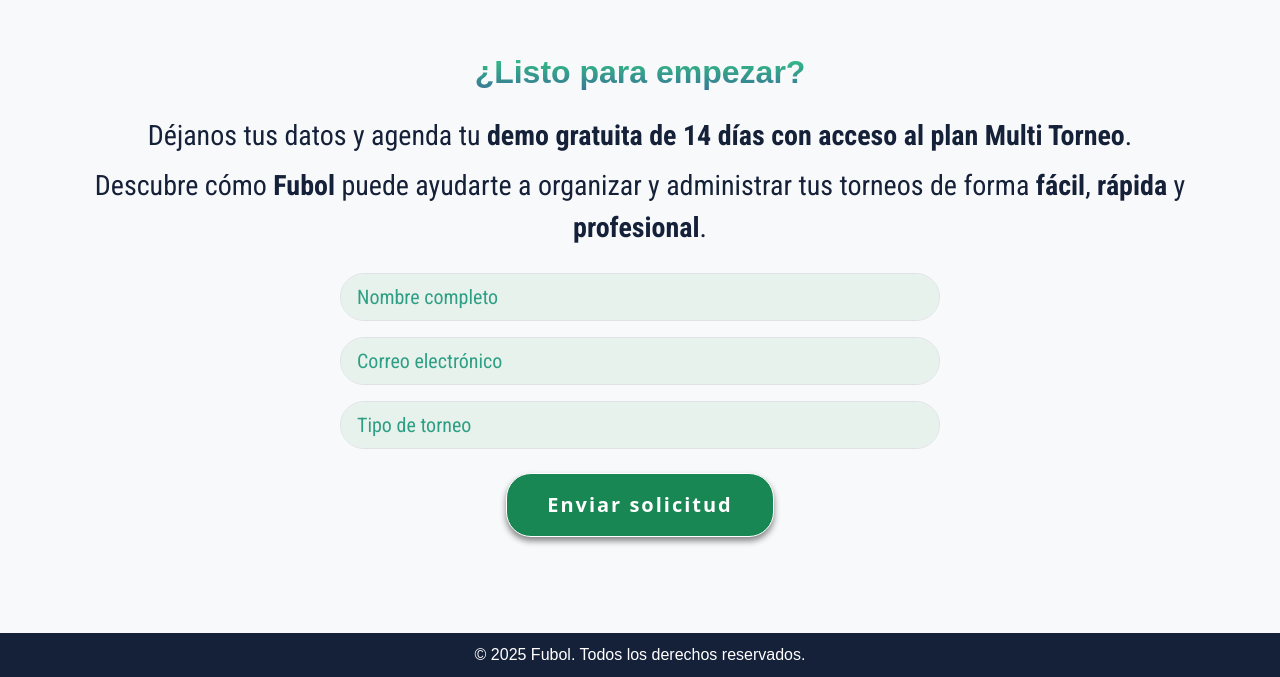
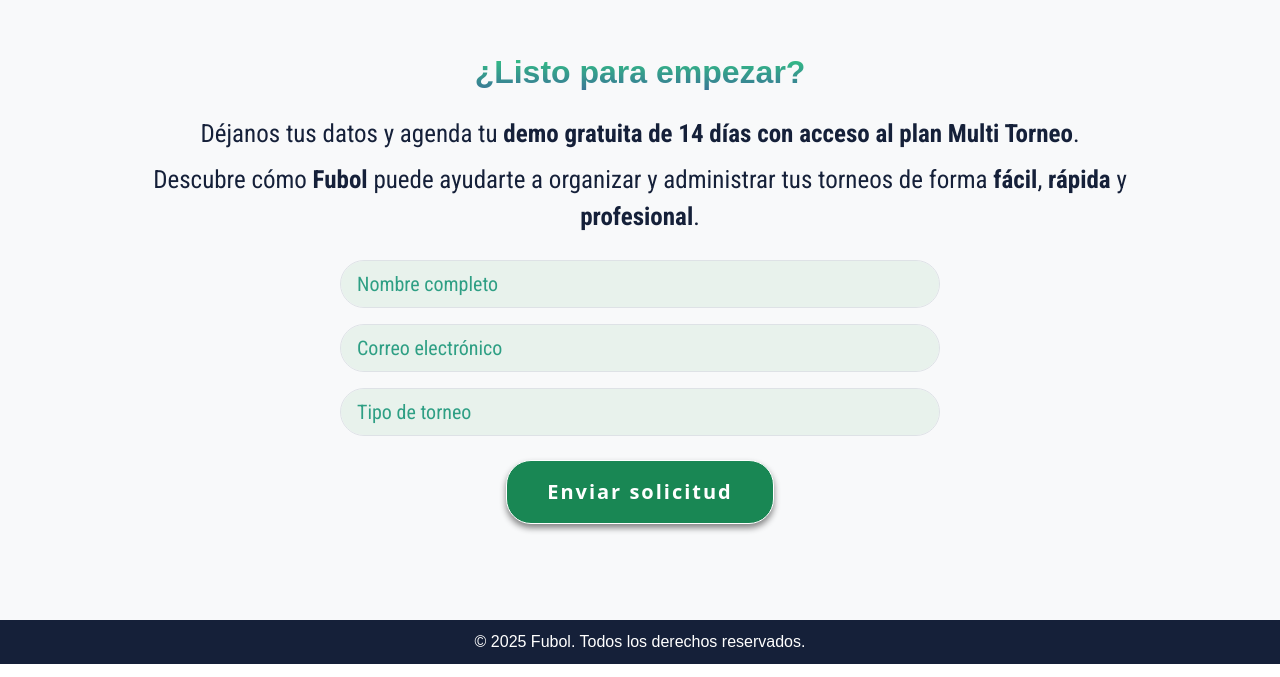
Before and after one commit to nestor2312/landing, a React (Vite) app: page / in a window 1280 px wide. Shown: the part 3688-4365 px from the top of the page. Built offline with nearby package versions, Linux system fonts and the light colour scheme; a web font is replaced by a local one.

Commit message:
update carrusel

```diff
--- a/src/App.css
+++ b/src/App.css
@@ -249,6 +249,12 @@
     background-color: #00a878!important;
      box-shadow: 0px 0px 8px rgba(255, 255, 255, 0.47);
   transform: translateX(24px); /* mueve la bolita a la derecha */
+}
+
+.color-text3 {
+    font-size: 25px;
+    color: #152039;
+    font-family: 'Roboto Condensed', sans-serif;
 }
 
 
--- a/src/App.jsx
+++ b/src/App.jsx
@@ -813,7 +813,7 @@
             >
               ¿Listo para empezar?
             </h2>
-           <p className="lead mb-4 color-text1">
+           <p className="lead mb-4 color-text3">
   Déjanos tus datos y agenda tu{" "}
   <strong className="fw-bold">
     demo gratuita de 14 días con acceso al plan Multi Torneo
```
